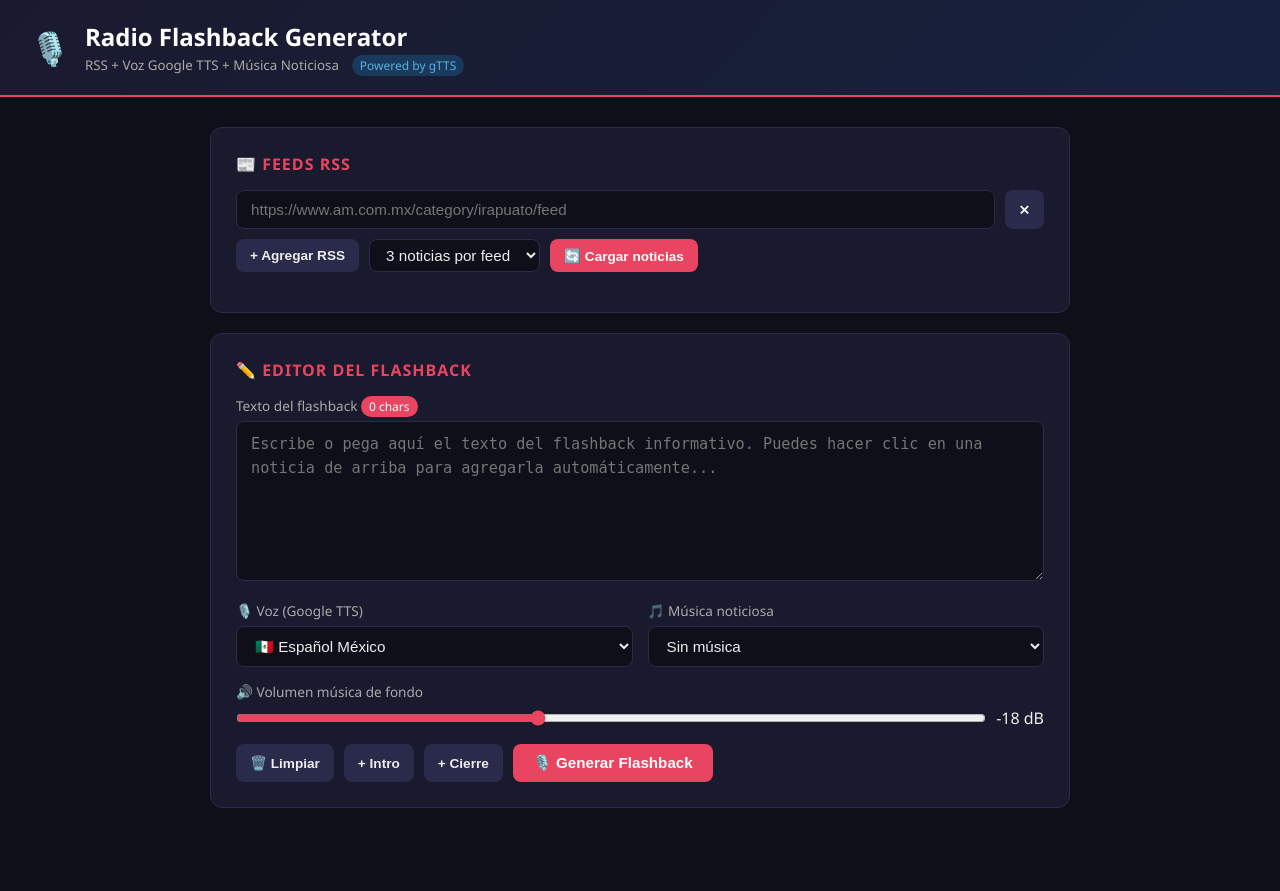
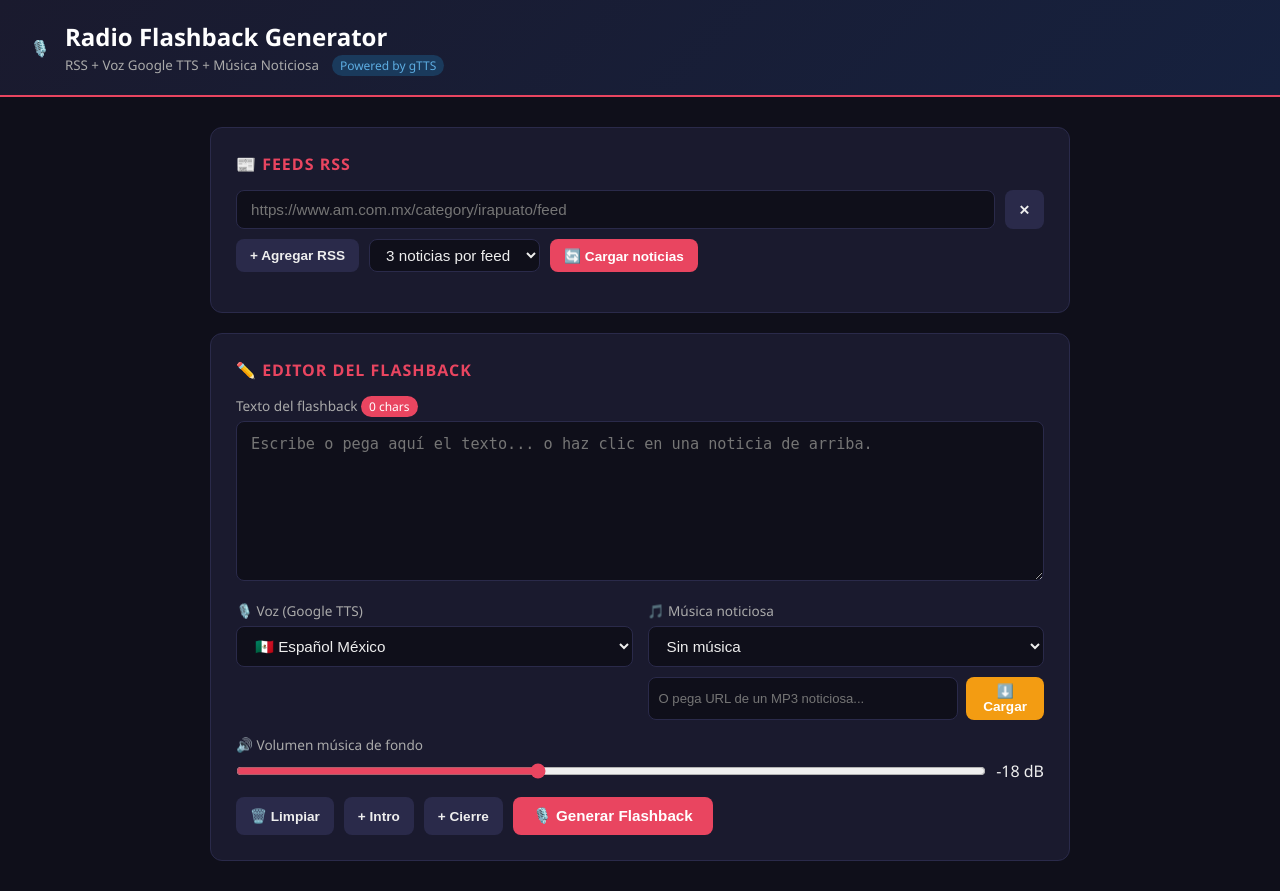
Before and after one commit to luisitoys12/radio-flashback-generator, a Flask app: page / in a window 1280 px wide. Before the commit the page ends 808 px from the top, so only its background shows below. Run offline with Flask 3, Linux system fonts and the light colour scheme; data that the repository does not hold is empty.

Commit message:
🎵 Agregar carga de música por URL temporal + música noticiosa CC incluida

```diff
--- a/app.py
+++ b/app.py
@@ -3,6 +3,7 @@ import feedparser
 import os
 import uuid
 import re
+import requests as req
 from gtts import gTTS
 from pydub import AudioSegment
 from datetime import datetime
@@ -38,14 +39,46 @@ def fetch_rss():
                 summary = entry.get('summary', entry.get('description', ''))
                 summary = re.sub('<[^<]+?>', '', summary)
                 summary = summary[:300].strip()
-                noticias.append({
-                    'fuente': feed_title,
-                    'titulo': title,
-                    'resumen': summary
-                })
+                noticias.append({'fuente': feed_title, 'titulo': title, 'resumen': summary})
         except Exception as e:
             noticias.append({'error': str(e), 'url': url})
     return jsonify({'noticias': noticias})
+
+@app.route('/upload-music-url', methods=['POST'])
+def upload_music_url():
+    """Descarga musica desde URL, la guarda temporalmente para UNA generacion"""
+    data = request.json
+    url = data.get('url', '').strip()
+    if not url:
+        return jsonify({'error': 'URL vacia'}), 400
+    try:
+        r = req.get(url, timeout=20, stream=True, headers={'User-Agent': 'Mozilla/5.0'})
+        if r.status_code != 200:
+            return jsonify({'error': f'No se pudo descargar: HTTP {r.status_code}'}), 400
+        content_type = r.headers.get('content-type', '')
+        if 'audio' not in content_type and not url.lower().endswith('.mp3'):
+            return jsonify({'error': 'La URL no parece ser un archivo de audio MP3'}), 400
+        uid = str(uuid.uuid4())[:8]
+        filename = f"temp_music_{uid}.mp3"
+        filepath = os.path.join("static/music", filename)
+        with open(filepath, 'wb') as f:
+            for chunk in r.iter_content(chunk_size=8192):
+                f.write(chunk)
+        return jsonify({'success': True, 'file': filename, 'message': 'Musica cargada (uso temporal)'})
+    except Exception as e:
+        return jsonify({'error': str(e)}), 500
+
+@app.route('/delete-temp-music', methods=['POST'])
+def delete_temp_music():
+    """Borra archivo de musica temporal despues de usarlo"""
+    data = request.json
+    filename = os.path.basename(data.get('file', ''))
+    if filename.startswith('temp_music_'):
+        path = os.path.join("static/music", filename)
+        if os.path.exists(path):
+            os.remove(path)
+            return jsonify({'success': True})
+    return jsonify({'success': False})
 
 @app.route('/generate', methods=['POST'])
 def generate():
@@ -54,6 +87,7 @@ def generate():
     voice = data.get('voice', 'es-mx')
     music_file = data.get('music_file', '')
     music_volume = int(data.get('music_volume', -18))
+    delete_after = data.get('delete_music_after', False)
 
     if not texto:
         return jsonify({'error': 'Texto vacio'}), 400
@@ -62,7 +96,6 @@ def generate():
     voice_path = os.path.join(OUTPUT_DIR, f"voz_{uid}.mp3")
     final_path = os.path.join(OUTPUT_DIR, f"flashback_{uid}.mp3")
 
-    # Google TTS - funciona en cualquier servidor
     try:
         tts = gTTS(text=texto, lang=voice, slow=False)
         tts.save(voice_path)
@@ -72,15 +105,14 @@ def generate():
     if not os.path.exists(voice_path):
         return jsonify({'error': 'No se genero el archivo de voz'}), 500
 
-    # Mezclar con musica si hay
     music_dir = "static/music"
-    music_files = [f for f in os.listdir(music_dir) if f.endswith('.mp3')]
+    selected_music = None
+    if music_file:
+        candidate = os.path.join(music_dir, os.path.basename(music_file))
+        if os.path.exists(candidate):
+            selected_music = candidate
 
-    selected_music = None
-    if music_file and music_file in music_files:
-        selected_music = os.path.join(music_dir, music_file)
-
-    if selected_music and os.path.exists(selected_music):
+    if selected_music:
         try:
             voz = AudioSegment.from_mp3(voice_path)
             musica = AudioSegment.from_mp3(selected_music)
@@ -92,6 +124,9 @@ def generate():
             mezcla = musica.overlay(voz)
             mezcla.export(final_path, format="mp3", bitrate="192k")
             os.remove(voice_path)
+            # Borrar musica temporal despues de mezclar
+            if delete_after and os.path.basename(music_file).startswith('temp_music_'):
+                os.remove(selected_music)
         except Exception as e:
             os.rename(voice_path, final_path)
     else:
--- a/templates/index.html
+++ b/templates/index.html
@@ -9,7 +9,6 @@
     body { font-family: 'Segoe UI', sans-serif; background: #0f0f1a; color: #eee; min-height: 100vh; }
     header { background: linear-gradient(135deg, #1a1a2e, #16213e); padding: 20px 30px; border-bottom: 2px solid #e94560; display: flex; align-items: center; gap: 15px; }
     header h1 { font-size: 1.5rem; color: #fff; }
-    header span { font-size: 2rem; }
     .container { max-width: 900px; margin: 30px auto; padding: 0 20px; }
     .card { background: #1a1a2e; border-radius: 12px; padding: 25px; margin-bottom: 20px; border: 1px solid #2a2a4a; }
     .card h2 { color: #e94560; margin-bottom: 15px; font-size: 1rem; text-transform: uppercase; letter-spacing: 1px; }
@@ -24,6 +23,8 @@
     .btn-secondary:hover { background: #3a3a6a; }
     .btn-green { background: #27ae60; color: #fff; }
     .btn-green:hover { background: #219a52; }
+    .btn-yellow { background: #f39c12; color: #fff; }
+    .btn-yellow:hover { background: #d68910; }
     .btn-sm { padding: 6px 14px; font-size: 0.85rem; }
     .grid-2 { display: grid; grid-template-columns: 1fr 1fr; gap: 15px; }
     .form-group { margin-bottom: 15px; }
@@ -43,10 +44,12 @@
     .range-group { display: flex; align-items: center; gap: 10px; }
     input[type=range] { flex: 1; accent-color: #e94560; }
     .badge { background: #e94560; color: #fff; font-size: 0.75rem; padding: 2px 8px; border-radius: 20px; }
+    .voice-badge { font-size: 0.75rem; background: #1a3a5c; color: #5dade2; padding: 2px 8px; border-radius: 20px; margin-left: 6px; }
+    .temp-badge { font-size: 0.72rem; background: #3a2a0a; color: #f39c12; padding: 2px 8px; border-radius: 20px; }
     .spinner { display: inline-block; width: 16px; height: 16px; border: 2px solid #5dade2; border-top-color: transparent; border-radius: 50%; animation: spin 0.8s linear infinite; vertical-align: middle; margin-right: 8px; }
-    .voice-badge { font-size: 0.75rem; background: #1a3a5c; color: #5dade2; padding: 2px 8px; border-radius: 20px; margin-left: 6px; }
+    .music-url-row { display: flex; gap: 8px; margin-top: 10px; }
     @keyframes spin { to { transform: rotate(360deg); } }
-    @media (max-width: 600px) { .grid-2 { grid-template-columns: 1fr; } }
+    @media (max-width: 600px) { .grid-2 { grid-template-columns: 1fr; } .music-url-row { flex-direction: column; } }
   </style>
 </head>
 <body>
@@ -88,7 +91,7 @@
     <h2>✏️ Editor del Flashback</h2>
     <div class="form-group">
       <label>Texto del flashback <span class="badge" id="char-count">0 chars</span></label>
-      <textarea id="texto-flashback" placeholder="Escribe o pega aquí el texto del flashback informativo. Puedes hacer clic en una noticia de arriba para agregarla automáticamente..."></textarea>
+      <textarea id="texto-flashback" placeholder="Escribe o pega aquí el texto... o haz clic en una noticia de arriba."></textarea>
     </div>
     <div class="grid-2">
       <div class="form-group">
@@ -104,6 +107,11 @@
         <select id="music-select">
           <option value="">Sin música</option>
         </select>
+        <div class="music-url-row">
+          <input type="text" id="music-url-input" placeholder="O pega URL de un MP3 noticiosa..." style="font-size:0.82rem;padding:7px 10px">
+          <button class="btn btn-yellow btn-sm" onclick="loadMusicFromUrl()">⬇️ Cargar</button>
+        </div>
+        <div id="music-url-status" class="status" style="margin-top:6px"></div>
       </div>
     </div>
     <div class="form-group">
@@ -128,7 +136,7 @@
     <div class="audio-player">
       <audio id="audio-player" controls></audio>
       <br>
-      <button class="btn btn-green" id="btn-download" onclick="downloadAudio()">⬇️ Descargar MP3</button>
+      <button class="btn btn-green" onclick="downloadAudio()">⬇️ Descargar MP3</button>
     </div>
   </div>
 
@@ -137,11 +145,11 @@
 <script>
 let currentFile = null;
 let currentFilename = null;
+let tempMusicFile = null; // musica temporal cargada por URL
 
 document.getElementById('texto-flashback').addEventListener('input', function() {
   document.getElementById('char-count').textContent = this.value.length + ' chars';
 });
-
 document.getElementById('music-volume').addEventListener('input', function() {
   document.getElementById('volume-label').textContent = this.value + ' dB';
 });
@@ -152,19 +160,17 @@ function addRss() {
   div.innerHTML = '<input type="text" placeholder="https://feeds.ejemplo.com/rss" class="rss-url"><button class="btn btn-secondary btn-sm" onclick="removeRss(this)">✕</button>';
   document.getElementById('rss-inputs').appendChild(div);
 }
-
 function removeRss(btn) {
-  const rows = document.querySelectorAll('.rss-row');
-  if (rows.length > 1) btn.parentElement.remove();
+  if (document.querySelectorAll('.rss-row').length > 1) btn.parentElement.remove();
 }
 
 async function fetchRss() {
   const urls = [...document.querySelectorAll('.rss-url')].map(i => i.value).filter(v => v.trim());
   if (!urls.length) return showStatus('rss-status', 'Agrega al menos un RSS', 'error');
   showStatus('rss-status', '<span class="spinner"></span>Cargando noticias...', 'loading');
-  const res = await fetch('/fetch-rss', { method: 'POST', headers: {'Content-Type':'application/json'}, body: JSON.stringify({ urls, max_items: parseInt(document.getElementById('max-items').value) }) });
+  const res = await fetch('/fetch-rss', {method:'POST', headers:{'Content-Type':'application/json'}, body: JSON.stringify({urls, max_items: parseInt(document.getElementById('max-items').value)})});
   const data = await res.json();
-  showStatus('rss-status', `✅ ${data.noticias.length} noticias cargadas. Haz clic para agregar al texto.`, 'success');
+  showStatus('rss-status', `✅ ${data.noticias.length} noticias cargadas. Clic para agregar al texto.`, 'success');
   const list = document.getElementById('noticias-list');
   list.innerHTML = '';
   data.noticias.forEach(n => {
@@ -172,30 +178,51 @@ async function fetchRss() {
     const div = document.createElement('div');
     div.className = 'noticia-item';
     div.innerHTML = `<div class="fuente">📡 ${n.fuente}</div><h4>${n.titulo}</h4><p>${n.resumen}</p>`;
-    div.onclick = () => appendNoticia(n);
+    div.onclick = () => { const ta = document.getElementById('texto-flashback'); ta.value += (ta.value ? '\n\n' : '') + n.titulo + '. ' + n.resumen; ta.dispatchEvent(new Event('input')); };
     list.appendChild(div);
   });
 }
 
-function appendNoticia(n) {
-  const ta = document.getElementById('texto-flashback');
-  const sep = ta.value ? '\n\n' : '';
-  ta.value += sep + n.titulo + '. ' + n.resumen;
-  ta.dispatchEvent(new Event('input'));
+async function loadMusicFromUrl() {
+  const url = document.getElementById('music-url-input').value.trim();
+  if (!url) return showStatus('music-url-status', 'Ingresa una URL de MP3', 'error');
+  showStatus('music-url-status', '<span class="spinner"></span>Descargando música...', 'loading');
+  const res = await fetch('/upload-music-url', {method:'POST', headers:{'Content-Type':'application/json'}, body: JSON.stringify({url})});
+  const data = await res.json();
+  if (data.error) return showStatus('music-url-status', '❌ ' + data.error, 'error');
+  tempMusicFile = data.file;
+  // Agregar al selector
+  const sel = document.getElementById('music-select');
+  // Quitar opcion temp anterior si existe
+  [...sel.options].forEach(o => { if (o.dataset.temp) o.remove(); });
+  const opt = document.createElement('option');
+  opt.value = data.file;
+  opt.textContent = '🎵⏱️ ' + data.file + ' (temporal)';
+  opt.dataset.temp = '1';
+  opt.selected = true;
+  sel.appendChild(opt);
+  showStatus('music-url-status', '✅ Música cargada. Se borrará después de generar. <span class="temp-badge">⏱️ temporal</span>', 'success');
 }
 
 async function generateFlashback() {
   const texto = document.getElementById('texto-flashback').value.trim();
   if (!texto) return showStatus('gen-status', 'Escribe o carga noticias primero', 'error');
-  showStatus('gen-status', '<span class="spinner"></span>Generando audio con Google TTS... (puede tardar unos segundos)', 'loading');
+  showStatus('gen-status', '<span class="spinner"></span>Generando audio con Google TTS...', 'loading');
   const voice = document.getElementById('voice-select').value;
   const music_file = document.getElementById('music-select').value;
   const music_volume = document.getElementById('music-volume').value;
-  const res = await fetch('/generate', { method: 'POST', headers: {'Content-Type':'application/json'}, body: JSON.stringify({ texto, voice, music_file, music_volume }) });
+  const delete_music_after = music_file && music_file.startsWith('temp_music_');
+  const res = await fetch('/generate', {method:'POST', headers:{'Content-Type':'application/json'}, body: JSON.stringify({texto, voice, music_file, music_volume, delete_music_after})});
   const data = await res.json();
   if (data.error) return showStatus('gen-status', '❌ ' + data.error, 'error');
   currentFile = data.file;
   currentFilename = data.filename;
+  // Limpiar opcion temporal del selector si se uso
+  if (delete_music_after) {
+    [...document.getElementById('music-select').options].forEach(o => { if (o.dataset.temp) o.remove(); });
+    tempMusicFile = null;
+    document.getElementById('music-url-input').value = '';
+  }
   showStatus('gen-status', '✅ Flashback generado correctamente', 'success');
   const player = document.getElementById('audio-player');
   player.src = '/download/' + currentFile + '?filename=' + currentFilename;
@@ -215,37 +242,31 @@ function clearText() {
   document.getElementById('texto-flashback').value = '';
   document.getElementById('char-count').textContent = '0 chars';
 }
-
 function addIntro() {
   const ta = document.getElementById('texto-flashback');
   ta.value = 'Aquí, Estación Kusmedios. En nuestro flashback informativo de las ' + new Date().getHours() + ' horas, las noticias más importantes.\n\n' + ta.value;
   ta.dispatchEvent(new Event('input'));
 }
-
 function addOutro() {
   const ta = document.getElementById('texto-flashback');
   ta.value += '\n\nEso es todo en el flashback informativo de Estación Kusmedios. Seguimos con más música.';
   ta.dispatchEvent(new Event('input'));
 }
-
 function showStatus(id, msg, type) {
   const el = document.getElementById(id);
-  el.innerHTML = msg;
-  el.className = 'status ' + type;
+  el.innerHTML = msg; el.className = 'status ' + type;
 }
-
 async function loadMusicList() {
   const res = await fetch('/music-list');
   const data = await res.json();
   const sel = document.getElementById('music-select');
   data.files.forEach(f => {
+    if (f.startsWith('temp_music_')) return; // no mostrar temporales al cargar
     const opt = document.createElement('option');
-    opt.value = f;
-    opt.textContent = '🎵 ' + f;
+    opt.value = f; opt.textContent = '🎵 ' + f;
     sel.appendChild(opt);
   });
 }
-
 loadMusicList();
 </script>
 </body>
```
